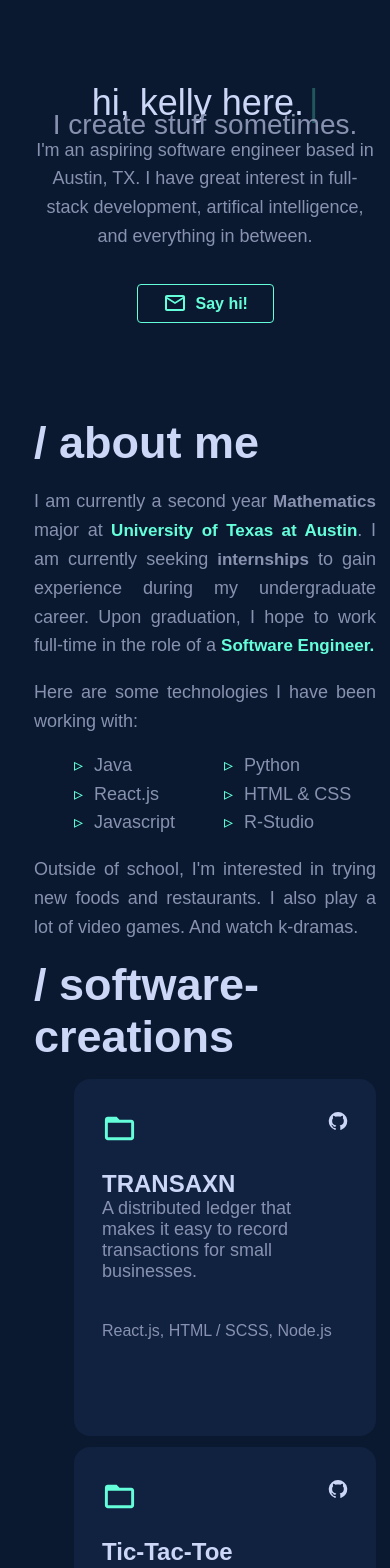
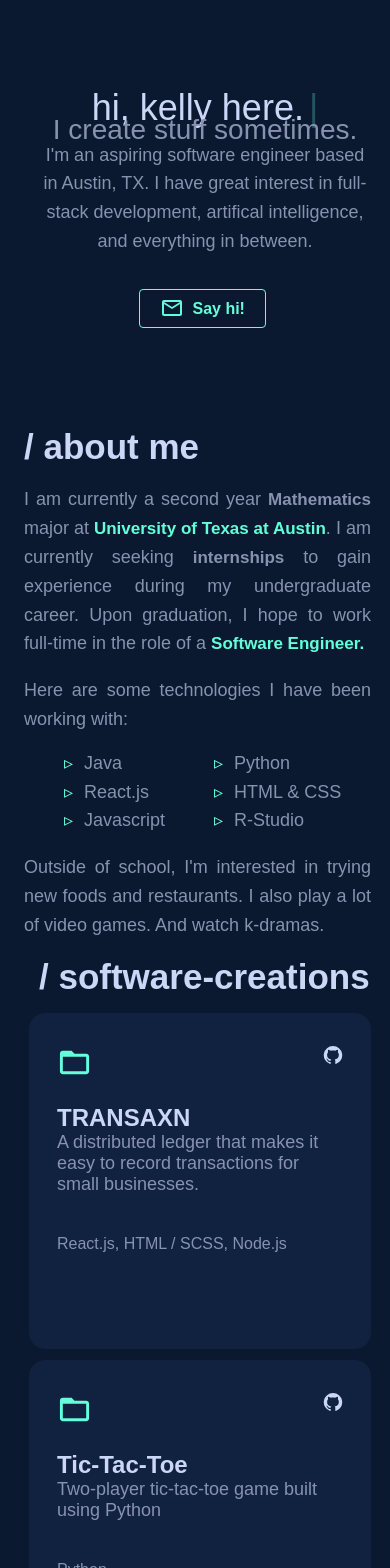
Before and after one commit to KellyyDuong/KellyyDuong.github.io, a React (Create React App) app: page / in a window 390 px wide. Shown: the top 1568 px of the page. Built offline with nearby package versions, Linux system fonts and the light colour scheme; a web font is replaced by a local one.

Commit message:
updated mobile viewing

```diff
--- a/src/styles/About.css
+++ b/src/styles/About.css
@@ -89,6 +89,12 @@
       padding-left: unset;
       padding-right: unset;
       padding-top: 30%;
+      margin: 5px;
+      margin-left: -10px;
+    }
+
+    .section-title {
+      font-size: 35px;
     }
 
     .about-description {
--- a/src/styles/Intro.css
+++ b/src/styles/Intro.css
@@ -84,12 +84,12 @@ canvas {
     #intro {
       min-height: unset;
       padding-left: unset;
-      margin: 0;
+      margin: 5px;
       align-items: center;
     }
 
     .intro-title {
-      font-size: 50px;
+      font-size: 55x;
     }
     .intro-name {
       font-size: 46px;
@@ -118,6 +118,6 @@ canvas {
       font-size: 16px;
       align-self: center;
       margin-left: 30%;
-      padding: 10px 25px;
+      padding: 10px 20px;
     }
   }
--- a/src/styles/Projects.css
+++ b/src/styles/Projects.css
@@ -83,11 +83,13 @@
       height: unset;
       padding-left: unset;
       padding-right: unset;
+      margin: 5px;
     }
     .carousel {
       display: none;
     }
     .projects-grid {
       grid-gap: 75px;
+      margin-left: -50px;
     }
   }
```
